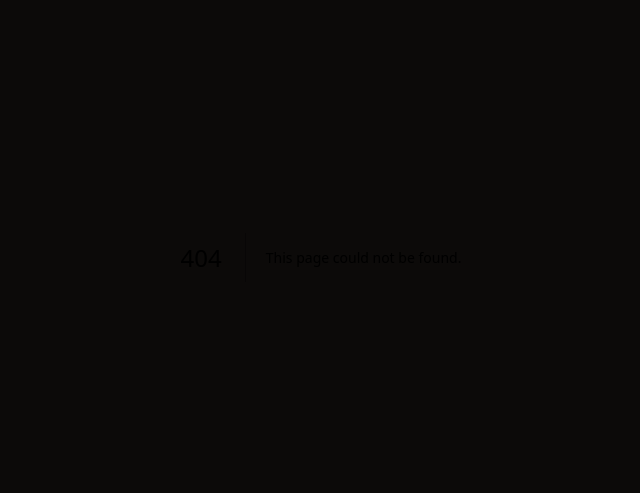
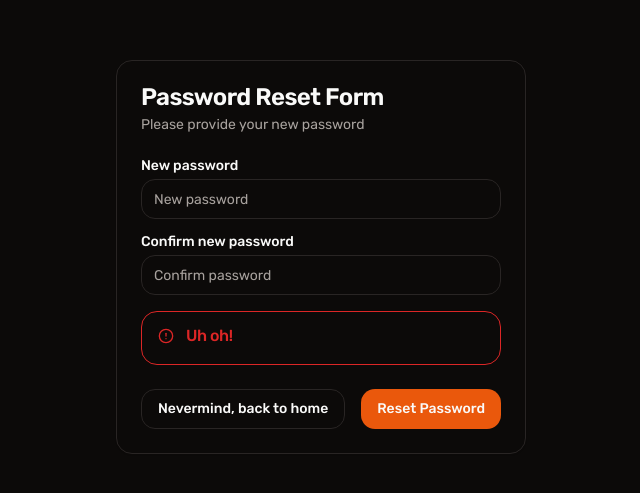
Before and after one commit to jjjjcccjjf/haikoo2, a Next.js app: page /auth/forgot-password in a window 1280 px wide. Before the commit this address had no page. Shown: the part 143-636 px from the top of the page, without its empty margins (319-959 px from the left). Built offline with nearby package versions, Linux system fonts and the light colour scheme.

Commit message:
Add forgot password page

```diff
--- /dev/null
+++ b/app/auth/forgot-password/page.tsx
@@ -0,0 +1,101 @@
+"use client";
+
+import { Alert, AlertDescription, AlertTitle } from "@/components/ui/alert";
+import { Button } from "@/components/ui/button";
+import {
+  Card,
+  CardContent,
+  CardDescription,
+  CardFooter,
+  CardHeader,
+  CardTitle,
+} from "@/components/ui/card";
+import { Input } from "@/components/ui/input";
+import { Label } from "@/components/ui/label";
+import { useToast } from "@/components/ui/use-toast";
+import { AlertCircle } from "lucide-react";
+import Link from "next/link";
+import { useSearchParams } from "next/navigation";
+import React, { useState } from "react";
+
+export default function ForgotPassword() {
+  const { toast } = useToast();
+  const params = useSearchParams();
+
+  const [newPass, setNewPass] = useState("");
+  const [confirmPass, setConfirmPass] = useState("");
+
+  console.log(params);
+
+  const handleSubmit = (event: React.FormEvent<HTMLFormElement>) => {
+    event.preventDefault();
+    const isPasswordsMatching = newPass === confirmPass;
+    if (isPasswordsMatching) {
+      return console.log(isPasswordsMatching);
+    }
+
+    toast({
+      title: "Uh oh!",
+      description:
+        "There seems to be a mismatch in the New password and Confirm new password fields. Please double check.",
+    });
+  };
+
+  return (
+    <>
+      <section className="flex h-screen w-screen items-center justify-center">
+        <Card className="">
+          <CardHeader>
+            <CardTitle>Password Reset Form</CardTitle>
+            <CardDescription>Please provide your new password</CardDescription>
+          </CardHeader>
+          <form onSubmit={handleSubmit}>
+            <CardContent>
+              <div className="grid w-full items-center gap-4">
+                <div className="flex flex-col space-y-1.5">
+                  <Label htmlFor="new_password" className="">
+                    New password
+                  </Label>
+                  <Input
+                    id="new_password"
+                    placeholder="New password"
+                    name="new_password"
+                    type="password"
+                    onChange={(e) => setNewPass(e.target.value)}
+                    required={true}
+                  />
+                </div>
+                <div className="flex flex-col space-y-1.5">
+                  <Label htmlFor="new_password" className="">
+                    Confirm new password
+                  </Label>
+                  <Input
+                    id="confirm_password"
+                    placeholder="Confirm password"
+                    name="confirm_password"
+                    type="password"
+                    onChange={(e) => setConfirmPass(e.target.value)}
+                    required={true}
+                  />
+                </div>
+                <div className="flex flex-col space-y-1.5">
+                  <Alert variant="destructive">
+                    <AlertCircle className="h-4 w-4" />
+                    <AlertTitle>Uh oh!</AlertTitle>
+                    <AlertDescription></AlertDescription>
+                  </Alert>
+                </div>
+              </div>
+            </CardContent>
+            <CardFooter className="flex justify-between gap-4">
+              <Button variant="outline" type="button" asChild>
+                <Link href="/">Nevermind, back to home</Link>
+              </Button>
+              <Button type="submit">Reset Password</Button>
+            </CardFooter>
+          </form>
+        </Card>
+      </section>
+    </>
+  );
+}
--- /dev/null
+++ b/components/ui/alert.tsx
@@ -0,0 +1,59 @@
+import * as React from "react"
+import { cva, type VariantProps } from "class-variance-authority"
+
+import { cn } from "@/lib/utils"
+
+const alertVariants = cva(
+  "relative w-full rounded-lg border p-4 [&>svg~*]:pl-7 [&>svg+div]:translate-y-[-3px] [&>svg]:absolute [&>svg]:left-4 [&>svg]:top-4 [&>svg]:text-foreground",
+  {
+    variants: {
+      variant: {
+        default: "bg-background text-foreground",
+        destructive:
+          "border-destructive/50 text-destructive dark:border-destructive [&>svg]:text-destructive",
+      },
+    },
+    defaultVariants: {
+      variant: "default",
+    },
+  }
+)
+
+const Alert = React.forwardRef<
+  HTMLDivElement,
+  React.HTMLAttributes<HTMLDivElement> & VariantProps<typeof alertVariants>
+>(({ className, variant, ...props }, ref) => (
+  <div
+    ref={ref}
+    role="alert"
+    className={cn(alertVariants({ variant }), className)}
+    {...props}
+  />
+))
+Alert.displayName = "Alert"
+
+const AlertTitle = React.forwardRef<
+  HTMLParagraphElement,
+  React.HTMLAttributes<HTMLHeadingElement>
+>(({ className, ...props }, ref) => (
+  <h5
+    ref={ref}
+    className={cn("mb-1 font-medium leading-none tracking-tight", className)}
+    {...props}
+  />
+))
+AlertTitle.displayName = "AlertTitle"
+
+const AlertDescription = React.forwardRef<
+  HTMLParagraphElement,
+  React.HTMLAttributes<HTMLParagraphElement>
+>(({ className, ...props }, ref) => (
+  <div
+    ref={ref}
+    className={cn("text-sm [&_p]:leading-relaxed", className)}
+    {...props}
+  />
+))
+AlertDescription.displayName = "AlertDescription"
+
+export { Alert, AlertTitle, AlertDescription }
--- /dev/null
+++ b/components/ui/label.tsx
@@ -0,0 +1,26 @@
+"use client"
+
+import * as React from "react"
+import * as LabelPrimitive from "@radix-ui/react-label"
+import { cva, type VariantProps } from "class-variance-authority"
+
+import { cn } from "@/lib/utils"
+
+const labelVariants = cva(
+  "text-sm font-medium leading-none peer-disabled:cursor-not-allowed peer-disabled:opacity-70"
+)
+
+const Label = React.forwardRef<
+  React.ElementRef<typeof LabelPrimitive.Root>,
+  React.ComponentPropsWithoutRef<typeof LabelPrimitive.Root> &
+    VariantProps<typeof labelVariants>
+>(({ className, ...props }, ref) => (
+  <LabelPrimitive.Root
+    ref={ref}
+    className={cn(labelVariants(), className)}
+    {...props}
+  />
+))
+Label.displayName = LabelPrimitive.Root.displayName
+
+export { Label }
--- a/package.json
+++ b/package.json
@@ -9,6 +9,7 @@
     "lint": "next lint"
   },
   "dependencies": {
+    "@radix-ui/react-label": "^2.0.2",
     "@radix-ui/react-slot": "^1.0.2",
     "@radix-ui/react-toast": "^1.1.5",
     "@supabase/auth-helpers-nextjs": "^0.8.7",
```
Also changed, not shown: 1 other file (tests, documents, lock files or other folders).
